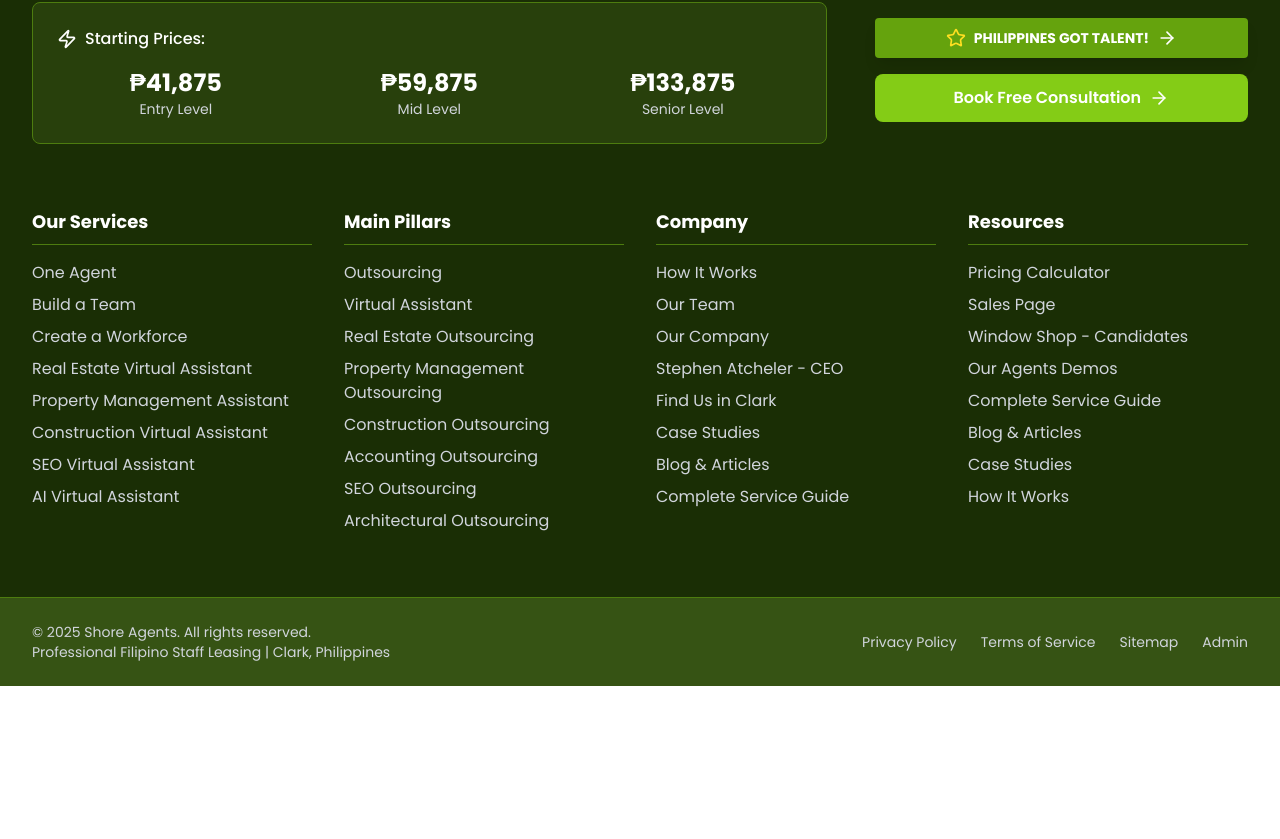
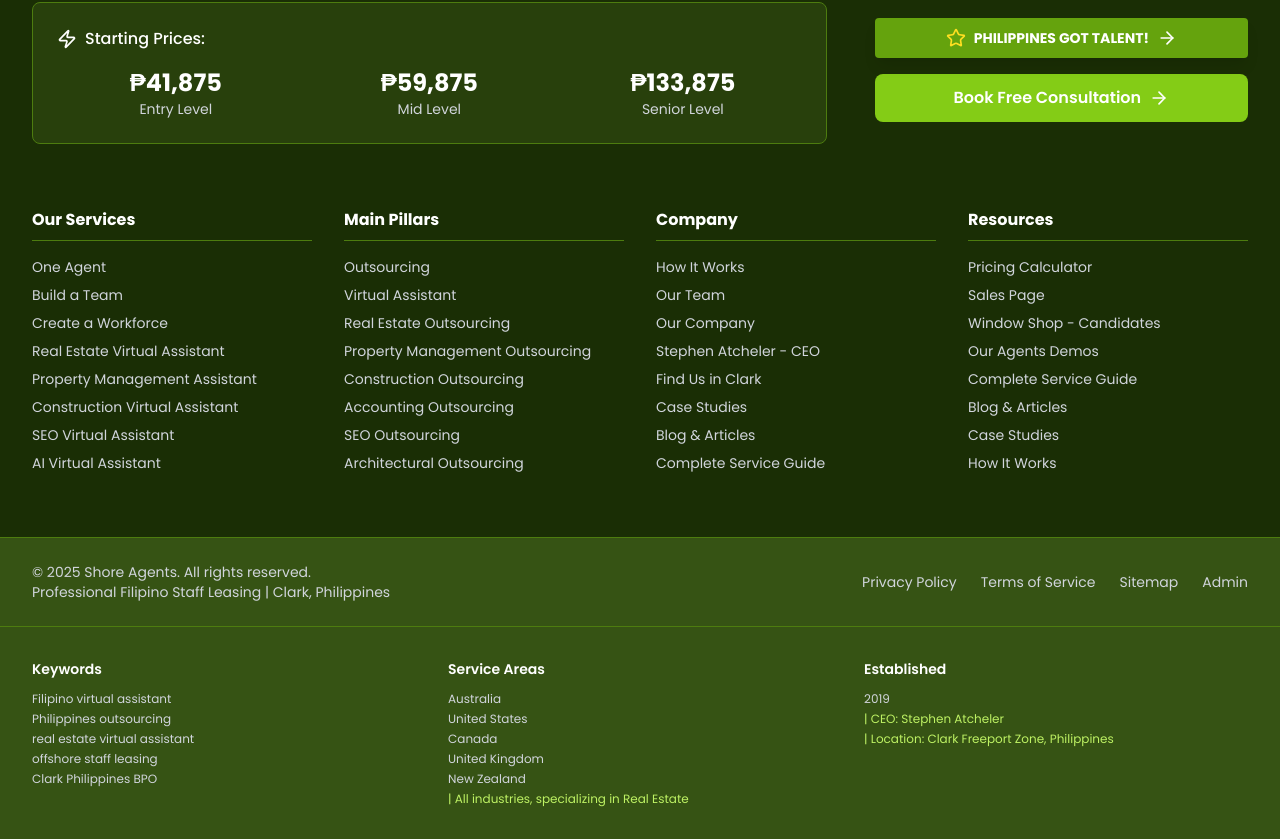
Before and after one commit to shoreagents/shoreagents-main, a Next.js app: page / in a window 1280 px wide. Shown: the part 8111-8950 px from the top of the page. Before the commit the page ends 8797 px from the top, so only its background shows below. Built offline with nearby package versions, Linux system fonts and the light colour scheme; no server answers.

Commit message:
Update Footer.tsx

```diff
--- a/src/components/layout/Footer.tsx
+++ b/src/components/layout/Footer.tsx
@@ -153,8 +153,8 @@
 
             {/* Our Services */}
             <div>
-              <h3 className="text-lg font-bold text-white mb-4 border-b border-lime-700 pb-2">Our Services</h3>
-              <ul className="space-y-2">
+              <h3 className="text-md font-bold text-white mb-4 border-b border-lime-700 pb-2">Our Services</h3>
+              <ul className="space-y-2 text-sm">
                 <li>
                   <Link href="/services/hire-one-agent" className="text-gray-300 hover:text-lime-300 transition-colors duration-200">
                     One Agent
@@ -200,8 +200,8 @@
 
             {/* Main Pillars */}
             <div>
-              <h3 className="text-lg font-bold text-white mb-4 border-b border-lime-700 pb-2">Main Pillars</h3>
-              <ul className="space-y-2">
+              <h3 className="text-md font-bold text-white mb-4 border-b border-lime-700 pb-2">Main Pillars</h3>
+              <ul className="space-y-2 text-sm">
                 <li>
                   <Link href="/outsourcing" className="text-gray-300 hover:text-lime-300 transition-colors duration-200">
                     Outsourcing
@@ -247,8 +247,8 @@
 
             {/* Company */}
             <div>
-              <h3 className="text-lg font-bold text-white mb-4 border-b border-lime-700 pb-2">Company</h3>
-              <ul className="space-y-2">
+              <h3 className="text-md font-bold text-white mb-4 border-b border-lime-700 pb-2">Company</h3>
+              <ul className="space-y-2 text-sm">
                 <li>
                   <Link href="/howItWorks" className="text-gray-300 hover:text-lime-300 transition-colors duration-200">
                     How It Works
@@ -294,8 +294,8 @@
 
             {/* Resources */}
             <div>
-              <h3 className="text-lg font-bold text-white mb-4 border-b border-lime-700 pb-2">Resources</h3>
-              <ul className="space-y-2">
+              <h3 className="text-md font-bold text-white mb-4 border-b border-lime-700 pb-2">Resources</h3>
+              <ul className="space-y-2 text-sm">
                 <li>
                   <Link href="/pricing" className="text-gray-300 hover:text-lime-300 transition-colors duration-200">
                     Pricing Calculator
@@ -382,6 +382,49 @@
           </div>
         </div>
       </div>
+
+      {/* Additional Info Section */}
+      <div className="bg-lime-800 border-t border-lime-700">
+        <div className="max-w-7xl mx-auto px-4 sm:px-6 lg:px-8 py-8">
+          <div className="grid grid-cols-1 md:grid-cols-3 gap-8">
+
+            {/* Keywords */}
+            <div>
+              <h4 className="text-sm font-semibold text-white mb-3">Keywords</h4>
+              <ul className="space-y-1 text-xs text-gray-300">
+                <li>Filipino virtual assistant</li>
+                <li>Philippines outsourcing</li>
+                <li>real estate virtual assistant</li>
+                <li>offshore staff leasing</li>
+                <li>Clark Philippines BPO</li>
+              </ul>
+            </div>
+
+            {/* Service Areas */}
+            <div>
+              <h4 className="text-sm font-semibold text-white mb-3">Service Areas</h4>
+              <ul className="space-y-1 text-xs text-gray-300">
+                <li>Australia</li>
+                <li>United States</li>
+                <li>Canada</li>
+                <li>United Kingdom</li>
+                <li>New Zealand</li>
+                <li className="text-lime-300">| All industries, specializing in Real Estate</li>
+              </ul>
+            </div>
+
+            {/* Established */}
+            <div>
+              <h4 className="text-sm font-semibold text-white mb-3">Established</h4>
+              <ul className="space-y-1 text-xs text-gray-300">
+                <li>2019</li>
+                <li className="text-lime-300">| CEO: Stephen Atcheler</li>
+                <li className="text-lime-300">| Location: Clark Freeport Zone, Philippines</li>
+              </ul>
+            </div>
+          </div>
+        </div>
+      </div>
     </footer>
   )
 }
```
